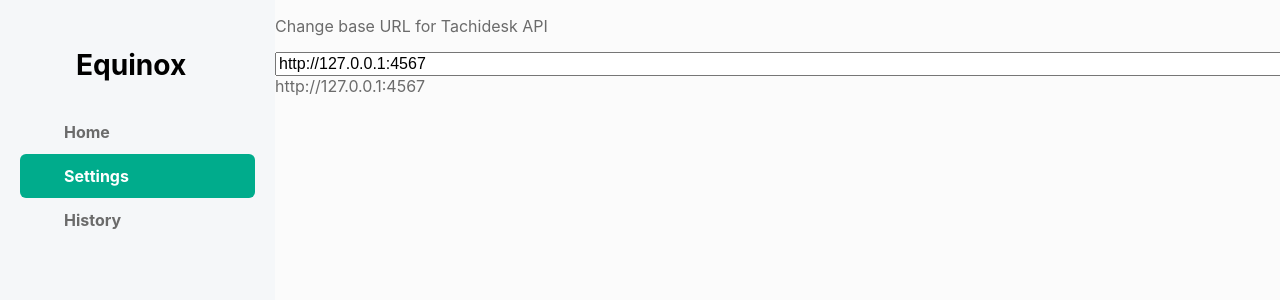
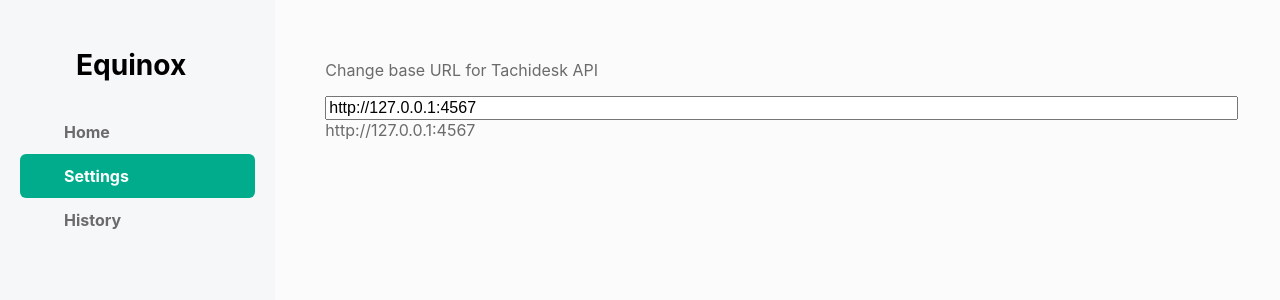
Before and after one commit to Suwayomi/Equinox, a Vue app: page /settings in a window 1280 px wide. Shown: the top 300 px of the page. Built offline with nearby package versions, Linux system fonts and the light colour scheme; some icons are missing.

Commit message:
fix(settings): put settings in container

```diff
--- a/src/views/Settings.vue
+++ b/src/views/Settings.vue
@@ -1,5 +1,6 @@
 <template>
 	<main>
+		<container>
 			<!-- Errors -->
 			<div v-if="error">
 				<banner type="error">
@@ -23,6 +24,7 @@
 				style="width: 100%; font-size: 1rem"
 			/>
 			{{ baseUrl }}
+		</container>
 	</main>
 </template>
 
@@ -32,10 +34,12 @@
 
 // Import components
 import Banner from "../components/util/Banner.vue";
+import Container from "~/components/layout/Container.vue";
 
 export default defineComponent({
 	components: {
 		Banner,
+		Container,
 	},
 	setup() {
 		let baseUrl = ref(localStorage.getItem("baseUrl"));
```
Lines whose indentation alone changed are shown as unchanged.
